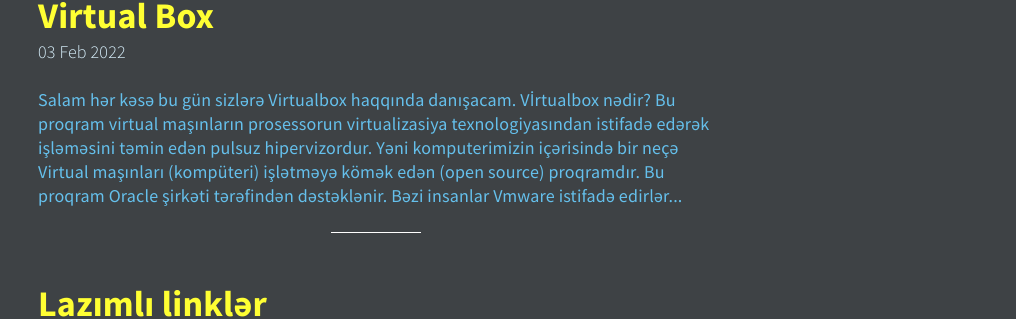
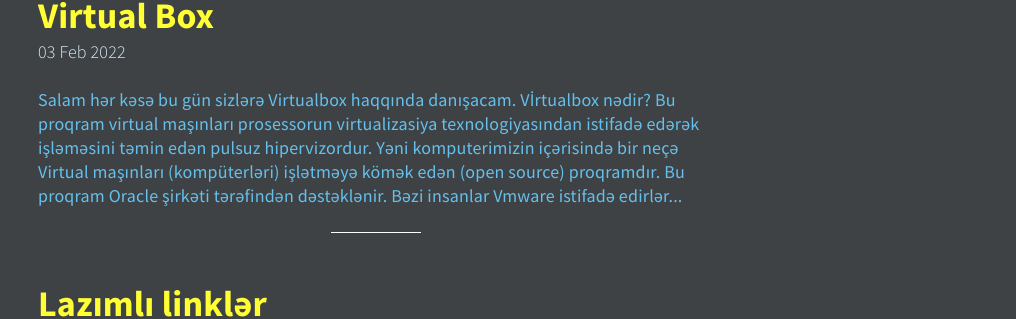
Before and after one commit to Rufan0/blog, a Jekyll site: the page built from index.html, in a window 1280 px wide and 900 px high. Shown: the part 271-590 px from the top of the window, without its empty margins (264-1280 px from the left). Built offline with Jekyll 4.4.1, drawn with Linux system fonts in a browser that asks for light colours; the list of posts is cut into pages by our own code; part of the change alters nothing that is shown.

Commit message:
post update

```diff
--- a/_posts/2022-02-03-Virtualbox.md
+++ b/_posts/2022-02-03-Virtualbox.md
@@ -8,8 +8,8 @@ Salam hər kəsə bu gün sizlərə Virtualbox haqqında danışacam.
 
 # Vİrtualbox nədir?
 
-Bu proqram virtual maşınların prosessorun virtualizasiya texnologiyasından istifadə edərək işləməsini təmin edən pulsuz hipervizordur.
-Yəni komputerimizin içərisində bir neçə Virtual [maşınları](https://az.wikipedia.org/wiki/Virtual_ma%C5%9F%C4%B1n) (kompüteri) işlətməyə kömək edən (open source) proqramdır. Bu proqram Oracle şirkəti tərəfindən dəstəklənir.
+Bu proqram virtual maşınları prosessorun virtualizasiya texnologiyasından istifadə edərək işləməsini təmin edən pulsuz hipervizordur.
+Yəni komputerimizin içərisində bir neçə Virtual [maşınları](https://az.wikipedia.org/wiki/Virtual_ma%C5%9F%C4%B1n) (kompüterləri) işlətməyə kömək edən (open source) proqramdır. Bu proqram Oracle şirkəti tərəfindən dəstəklənir.
 
 Bəzi insanlar Vmware istifadə edirlər bəzi insanlar isə Virtualbox. Sadaliyi üçün mən VirutalBox istifadə etməyi üstün tuturam.
 Veb sayt: Https://www.virtualbox.org
@@ -25,26 +25,30 @@ Komputerinizin boot menusundan Virtuallaşdırmanı aktiv etməlisiniz.
 
 ![virtualbox0]( https://i.imgur.com/J0yUTtB.png)
 İlk olaraq [Yükləmə Linkinə]( https://www.virtualbox.org/wiki/Downloads) daxil olaraq öz əməliyyat sisteminizə uyğun versiyanı yükləyin aşağı hissədə extension pack yazılanı da yükləməlisiniz.
-[extension pack](https://i.imgur.com/Pp0tTP9.png)
+![extension pack](https://i.imgur.com/Pp0tTP9.png)
 
-# Windows 11 problem olarsa
+# Problem yaşasanız
 
-Əgər Windows 11 istifadə edirsinizdə sizdə Virtualbox-un son versiyası(Virtualbox 6.1.32) problem yarada bilər əgər nəsə problem yaşasanız köhnə versiyaları yükləyə bilərsiniz.
+Əgər Windows 11 istifadə edirsinizsə sizdə Virtualbox-un son versiyası(Virtualbox 6.1.32) problem yarada bilər əgər nəsə problem yaşasanız köhnə versiyaları yükləyə bilərsiniz.
 
 Windows 11 stabil versiyası hələ tam hazır olmadığı üçün hər kəsdə fərqli bir problem ola bilər.
+
 2/3/2022 tarixində məndə işləyən versiyası
-[VirtualBox:](https://download.virtualbox.org/virtualbox/6.1.28/VirtualBox-6.1.28-147628-Win.exe)
-[Extension pack:](https://download.virtualbox.org/virtualbox/6.1.28/Oracle_VM_VirtualBox_Extension_Pack-6.1.28.vbox-extpack)
+
+[VirtualBox](https://download.virtualbox.org/virtualbox/6.1.28/VirtualBox-6.1.28-147628-Win.exe)
+
+[Extension pack](https://download.virtualbox.org/virtualbox/6.1.28/Oracle_VM_VirtualBox_Extension_Pack-6.1.28.vbox-extpack)
 
 Əgər bu versiyada da problem yaşasanız.
 Virtualboxun [rəsmi saytından](https://www.virtualbox.org/wiki/Download_Old_Builds_6_0)
  əvvəlki versiyaları yükləyə bilərsiniz.
 
-> Hansı problemlər ola bilər? Mən yeni versiyanı istifadə edəndə donmalar olurdu və həmçinin hər hansısa bir Virtual maşını işə salanda CPU error yazılırdı.
+> Hansı problemlər ola bilər? Mən son versiyanı istifadə edəndə donmalar olurdu və həmçinin hər hansısa bir Virtual maşını işə salanda CPU error yazılırdı.
 
 # Setup prosesini tamamladıqdan sonra
 
 File > Performances > Extensions daxil olub İlk başda yüklədiyimiz Oracle_VM_VirtualBox_Extension_Pack faylını bura əlavə edirik.
+
 ![virtualbox 2](https://i.imgur.com/k3Q7Ky2.png)
 
 Və istifadəyə hazır.
```
